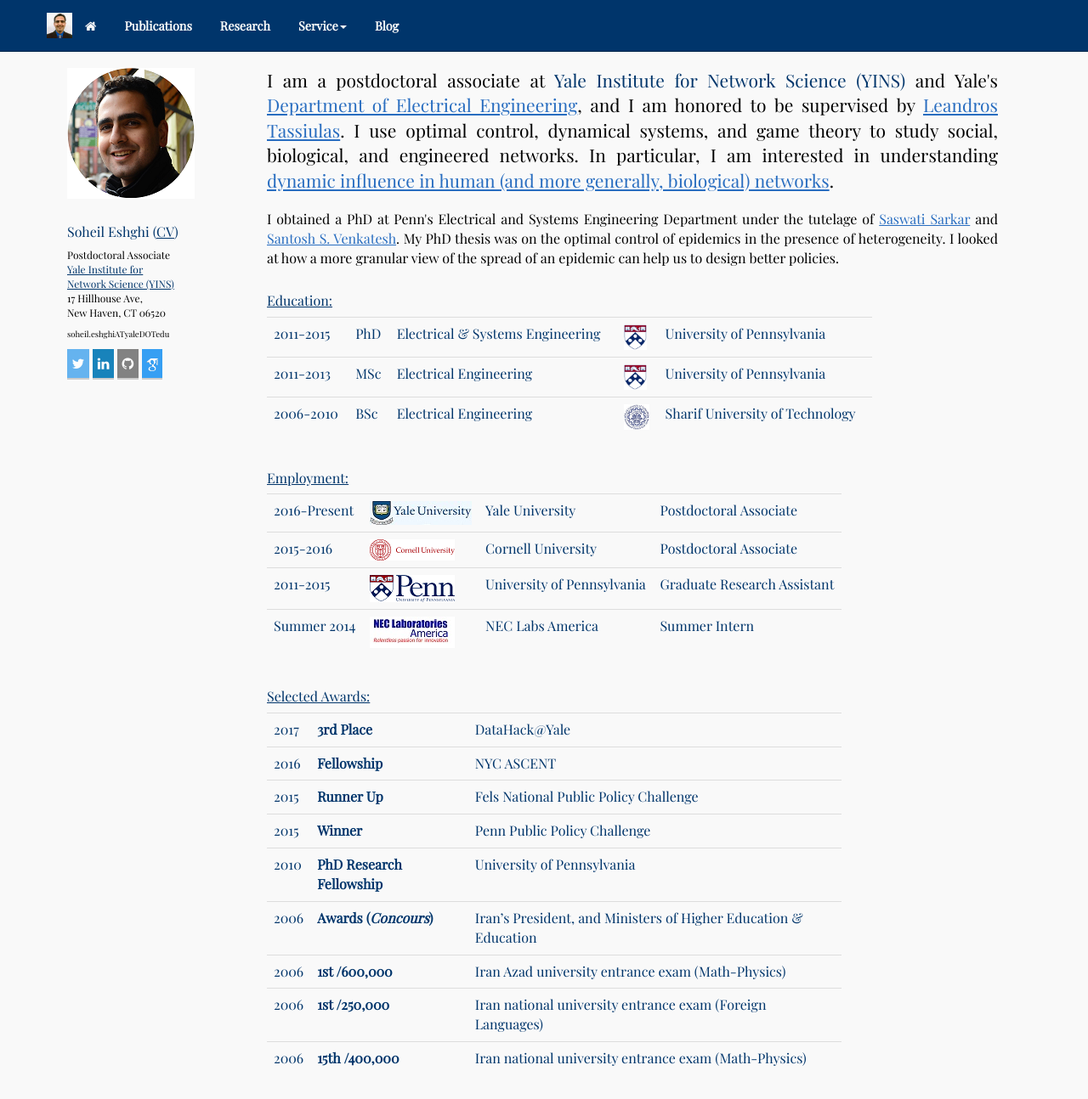
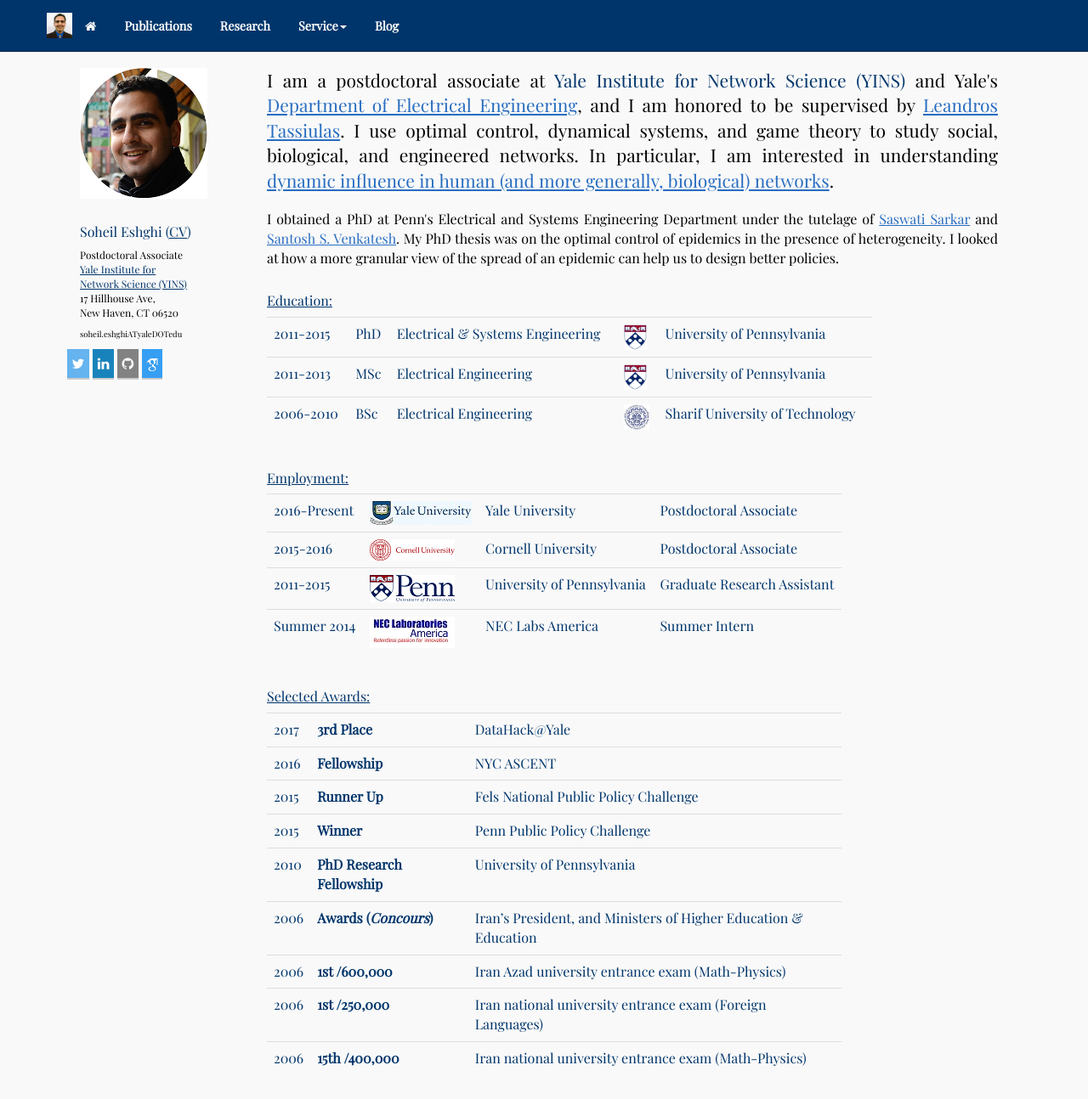
Before and after one commit to SoheilEshghi/SoheilEshghi.github.io, a Jekyll site: the page built from index.html, in a window 1280 px wide and 1296 px high. Shown: the whole window at 85% size. Built offline with Jekyll 4.4.1, drawn with Linux system fonts in a browser that asks for light colours; nearby versions of some CDN libraries; some web fonts are replaced.

Commit message:
Build site at 2017-06-19 03:04:12 UTC

```diff
--- a/_layouts/sidebar.html
+++ b/_layouts/sidebar.html
@@ -2,17 +2,17 @@
 layout: default
 ---
 
-			<div class="col-xs-12 col-sm-2">
-        <div class="row center">
+			<div class="col-xs-12 col-sm-2 nopadding"> <!--SE nopadding-->
+        <!--<div class="row center">-->
 
 				  <a href="/"><img src="/images/soheil.png" align="center" class="img-responsive" style="padding-bottom: 10px;"></a>
 
-        </div>
-        <div class="row center">
+      <!--  </div>
+        <div class="row center">-->
            <span class="text-nowrap">
         				<a href="/"><h1>Soheil Eshghi</a> (<a href="/cv" style="text-decoration: underline;">CV</a>)</h1><p class="small">Postdoctoral Associate<br><a style="text-decoration: underline;" href="http://yins.yale.edu/">Yale Institute for<br> Network Science (YINS)</a><br>17 Hillhouse Ave,<br> New Haven, CT 06520</p><p class="email">soheil.eshghiATyaleDOTedu</p>
             </span>
-          </div>
+          <!--</div>-->
           <div class="row center" style="padding-bottom: 10px;">
         				<div class="center">
                 				<!-- Twitter -->
```
Also changed, not shown: 8 other files.
